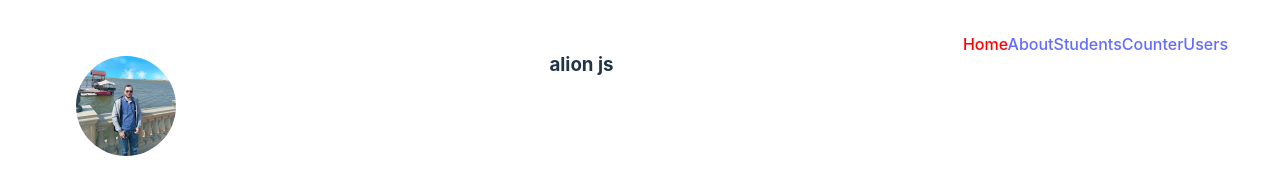
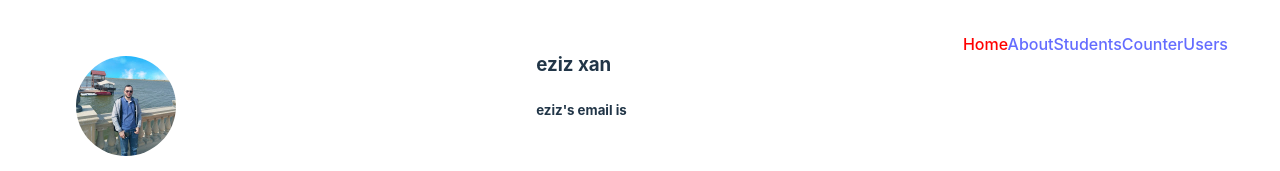
Before and after one commit to Ali-GreenHeart/react-dfe01-first, a React (Vite) app: page / in a window 1280 px wide. Shown: the top 171 px of the page. Built offline with nearby package versions, Linux system fonts and the light colour scheme; no server answers.

Commit message:
req with backend useContext

```diff
--- a/src/components/Header/index.jsx
+++ b/src/components/Header/index.jsx
@@ -2,6 +2,7 @@ import { useContext } from "react"
 import "./index.css"
 import { NavLink } from "react-router-dom"
 import { DataContext } from "../../context-api/DataContext"
+import { UserEmailContext } from "../../context-api/UserEmailContext"
 
 function Navigation({ to, title }) {
     return (
@@ -17,12 +18,14 @@ function Navigation({ to, title }) {
 function Header({ }) {
 
     const { name, surname } = useContext(DataContext)
+    const email = useContext(UserEmailContext)
 
     return (
         <div className="container_header">
             <img className="logo" src="/eziz-xan.jpg" alt="" />
             <div>
                 <h3>{name} {surname}</h3>
+                <h5>{name}'s email is {email}  </h5>
             </div>
             <div>
                 <Navigation to="/" title="Home" />
--- a/src/context-api/DataContext.jsx
+++ b/src/context-api/DataContext.jsx
@@ -2,7 +2,7 @@ import { createContext } from "react";
 
 export const DataContext = createContext({})
 
-const data = { name: 'alion', surname: 'js' }
+const data = { name: 'eziz', surname: 'xan' }
 /* children:  componentin icerisine yazdigim elementler */
 const DataContextProvider = ({ children }) => {
     return (
--- /dev/null
+++ b/src/context-api/UserEmailContext.jsx
@@ -0,0 +1,23 @@
+import axios from 'axios'
+import { useState, useEffect, createContext } from "react";
+
+export const UserEmailContext = createContext('')
+const _url = 'https://jsonplaceholder.typicode.com/users'
+
+const UserEmailContextProvider = ({ children }) => {
+    const [email, setEmail] = useState('')
+
+    useEffect(() => {
+        axios.get(_url).then(({ data }) => {
+            setEmail(data[0].email)
+        })
+    }, []);
+
+    return (
+        <UserEmailContext.Provider value={email}>
+            {children}
+        </UserEmailContext.Provider>
+    )
+}
+
+export default UserEmailContextProvider;
--- a/src/main.jsx
+++ b/src/main.jsx
@@ -3,6 +3,7 @@ import ReactDOM from 'react-dom/client'
 import { BrowserRouter } from 'react-router-dom'
 import App from './App'
 import DataContextProvider from './context-api/DataContext'
+import UserEmailContextProvider from './context-api/UserEmailContext'
 // import "./index.css"
 
 const reactRootElement = ReactDOM.createRoot(document.getElementById('root'))
@@ -11,9 +12,11 @@ const reactRootElement = ReactDOM.createRoot(document.getElementById('root'))
 reactRootElement.render(
     // <PageWithModes>
     <DataContextProvider>
-        <BrowserRouter>
-            <App />
-        </BrowserRouter>
+        <UserEmailContextProvider>
+            <BrowserRouter>
+                <App />
+            </BrowserRouter>
+        </UserEmailContextProvider>
     </DataContextProvider>
     // </PageWithModes >
 )
```
